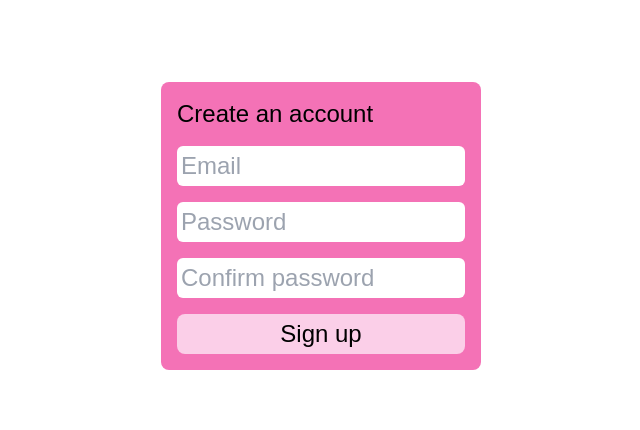
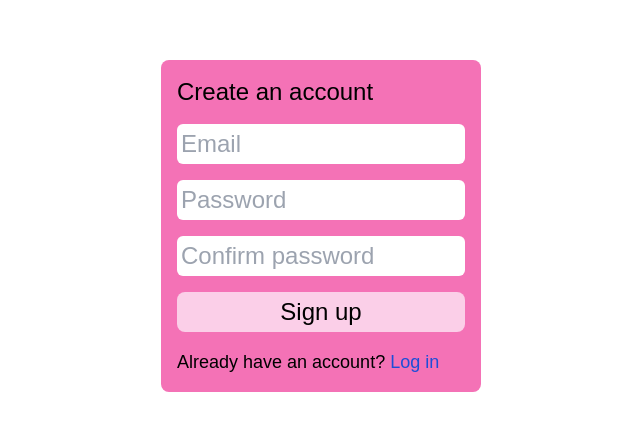
Before and after one commit to nskins/quip, a Next.js app in the folder client/: page /signup in a window 1280 px wide. Shown: the part 174-604 px from the top of the page, without its empty margins (319-959 px from the left). Built offline with nearby package versions, Linux system fonts and the light colour scheme.

Commit message:
Add a prompt at bottom of auth form

```diff
--- a/client/app/(routes)/(auth)/auth-form.tsx
+++ b/client/app/(routes)/(auth)/auth-form.tsx
@@ -1,4 +1,5 @@
 'use client'
+import Link from 'next/link';
 import { ReactNode, useActionState } from 'react'
 
 type ErrorState = { error: string };
@@ -7,12 +8,18 @@ export default function AuthForm({
     onSubmit,
     title,
     inputs,
-    submitText
+    submitText,
+    linkPrompt,
+    linkText,
+    linkHref,
 } : {
     onSubmit: (previousState: ErrorState, formData: FormData) => Promise<ErrorState>,
     title: string,
     inputs: ReactNode,
-    submitText: string
+    submitText: string,
+    linkPrompt: string,
+    linkText: string,
+    linkHref: string
 }) {
     const initialState = {
         error: ''
@@ -28,6 +35,7 @@ export default function AuthForm({
                 {inputs}
                 <button className="p-1 bg-pink-200 rounded-lg" type="submit">{submitText}</button>
             </form>
+            <div className="text-lg">{linkPrompt} <Link href={linkHref} className="text-blue-700">{linkText}</Link></div>
         </div>
     )
 }
--- a/client/app/(routes)/(auth)/login/login-form.tsx
+++ b/client/app/(routes)/(auth)/login/login-form.tsx
@@ -25,6 +25,9 @@ export default function LoginForm() {
             title="Login"
             inputs={inputs}
             submitText="Log in"
+            linkPrompt="Don't have an account?"
+            linkHref="/signup"
+            linkText="Sign up"
         />
     )
 }
--- a/client/app/(routes)/(auth)/signup/signup-form.tsx
+++ b/client/app/(routes)/(auth)/signup/signup-form.tsx
@@ -30,6 +30,9 @@ export default function SignupForm() {
             title="Create an account"
             inputs={inputs}
             submitText="Sign up"
+            linkPrompt="Already have an account?"
+            linkHref="/login"
+            linkText="Log in"
         />
     )
 }
```
